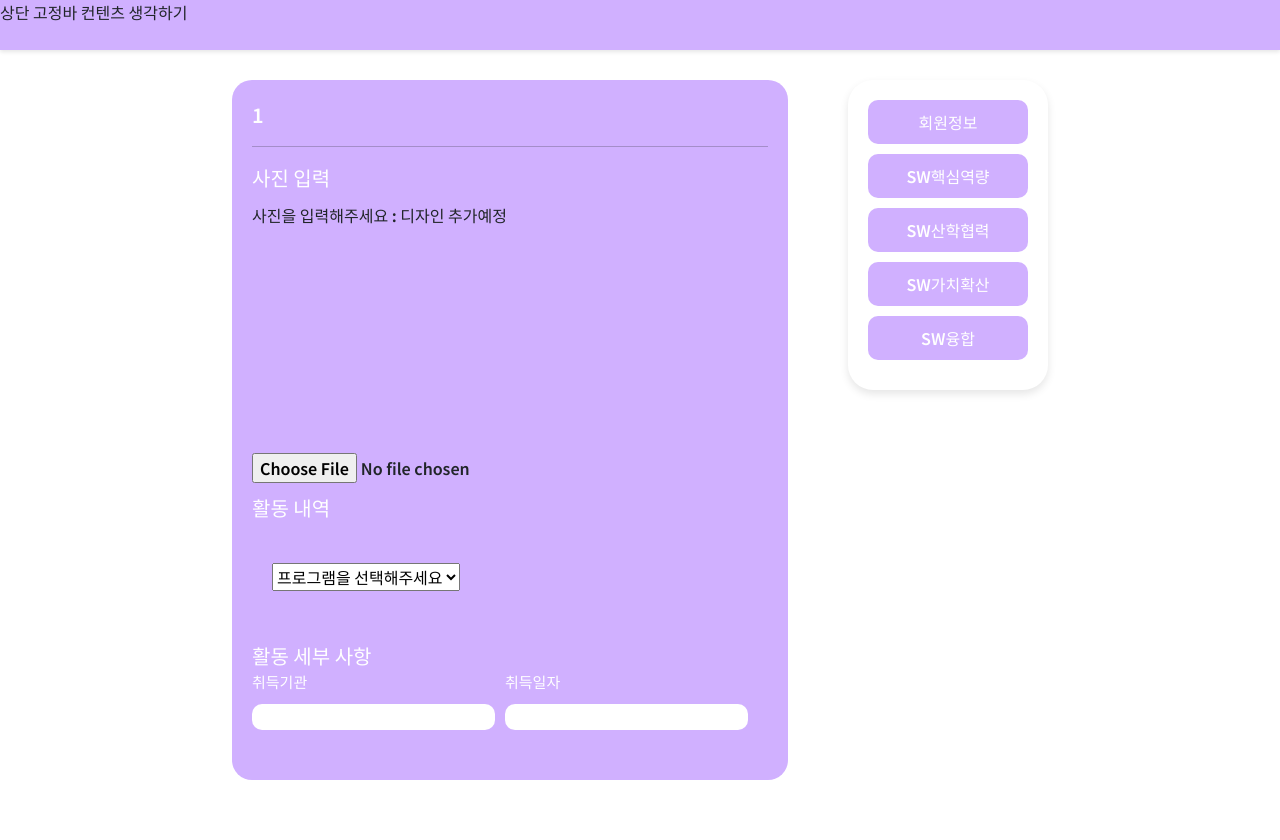
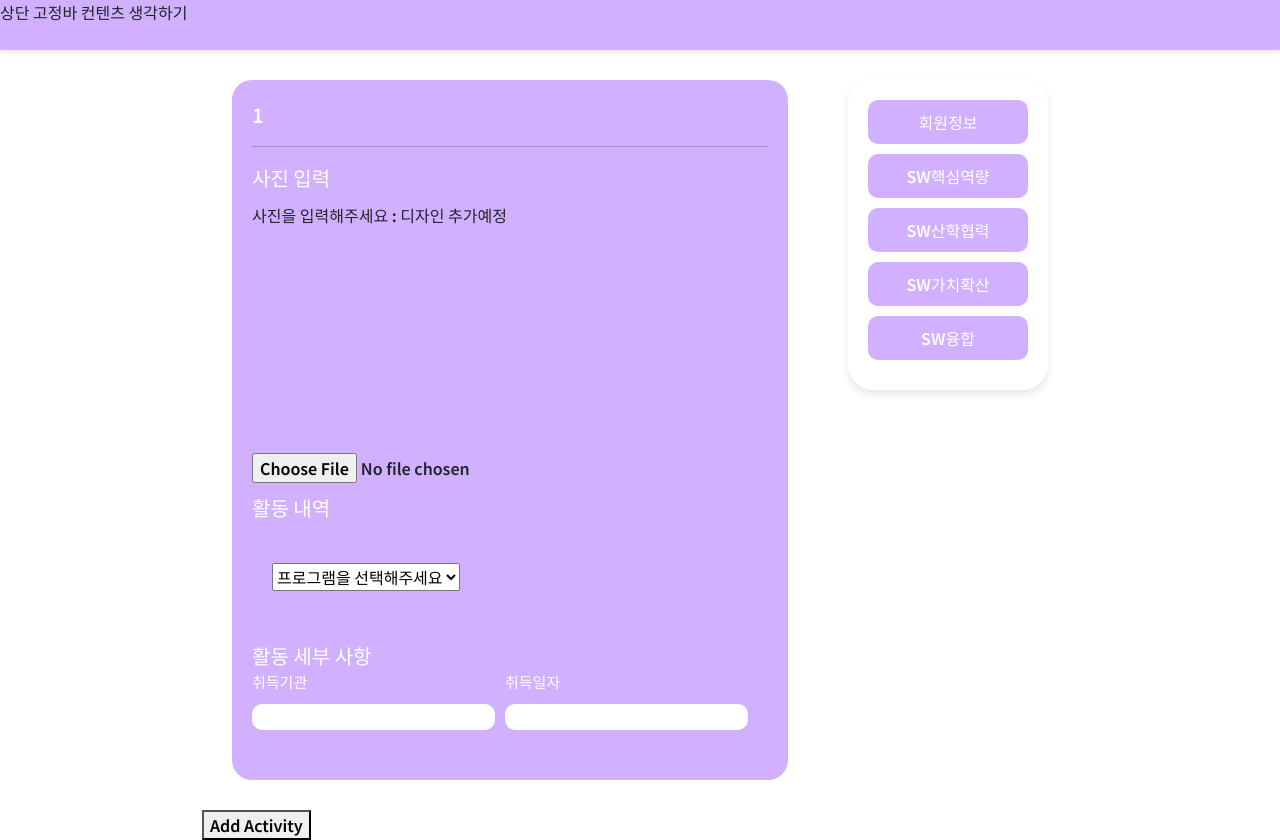
Before and after one commit to Koh-Du-Beom/Old-version-Jamie-Point, a React (Create React App) app: page /activity/1 in a window 1280 px wide. Before the commit the page ends 810 px from the top, so only its background shows below. Built offline with nearby package versions, Linux system fonts and the light colour scheme.

Commit message:
sw pages don't act independently

```diff
--- a/src/components/Activity/ActivityDropDown.tsx
+++ b/src/components/Activity/ActivityDropDown.tsx
@@ -67,11 +67,6 @@ const ActivityDropDown: React.FC<ActivityDropDownProps> = ({selectedArea}) => {
     }
   };
 
-
-	useEffect(()=>{
-		console.log("페이지 옮긴 후", selectedProgram, selectedType, selectedTopic);
-	}) // 데이터 확인
-
 	useEffect(()=>{
 		setSelectedProgram(null);
 		setSelectedType(null);
--- /dev/null
+++ b/src/components/AddActivityButton.tsx
@@ -0,0 +1,12 @@
+
+interface AddActivityButtonProps{
+	onClick: () => void;
+}
+
+const AddActivityButton:React.FC<AddActivityButtonProps> = ({onClick}) => {
+	return (
+		<button onClick={onClick}>Add Activity</button>
+	)
+};
+
+export default AddActivityButton;
--- a/src/pages/ActivityPage.tsx
+++ b/src/pages/ActivityPage.tsx
@@ -1,13 +1,24 @@
 import MainLayout from "../layouts/MainLayout";
 import Activity from "../components/Activity/Activity";
 import { useParams } from "react-router-dom";
+import AddActivityButton from "../components/AddActivityButton";
+import { useState } from "react";
 
 
 const ActivityPage:React.FC = () => {
 	const {area} = useParams<{area?: string}>();
+	const [activities, setActivities] = useState<JSX.Element[]>([
+		<Activity key={0} area = {area}/>
+	]);
+
+	const addNewActivity = () => {
+		setActivities([...activities, <Activity key={activities.length} area={area} />]);
+	};
+
 	return (
 		<MainLayout>
-			<Activity area={area}/>
+			{activities}
+			<AddActivityButton onClick={addNewActivity}/>
 		</MainLayout>
 	)
 }
--- a/src/stores/data/RightNavBarData/RightNavBarData.data.ts
+++ b/src/stores/data/RightNavBarData/RightNavBarData.data.ts
@@ -19,7 +19,7 @@ const rightNavBarData = (navigate : NavigateFunction) => {
 		},
 		{
 			title : 'SW융합',
-			onClick : () => {navigate('/activity/SW 융합역량')},
+			onClick : () => {navigate('/activity/SW융합역량')},
 		},
 
 	]
```
